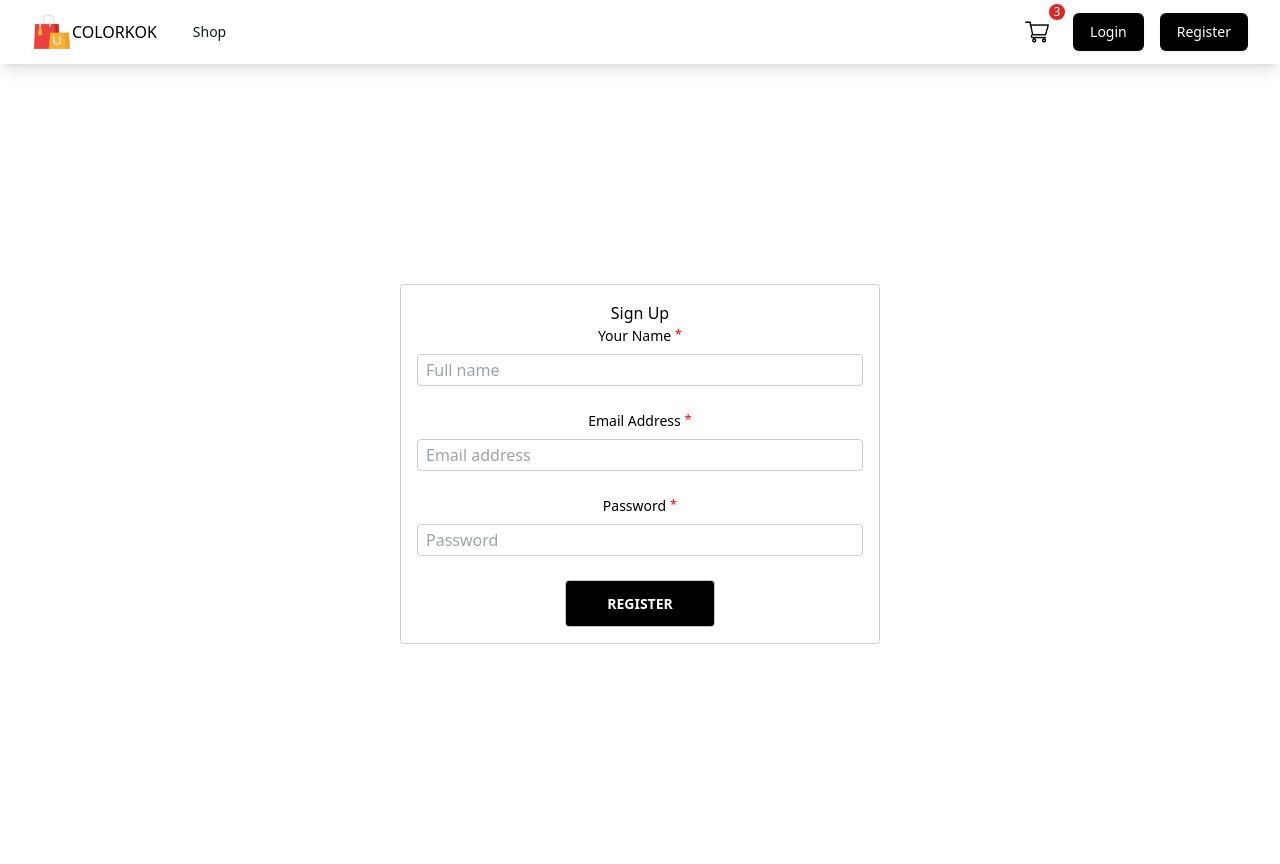
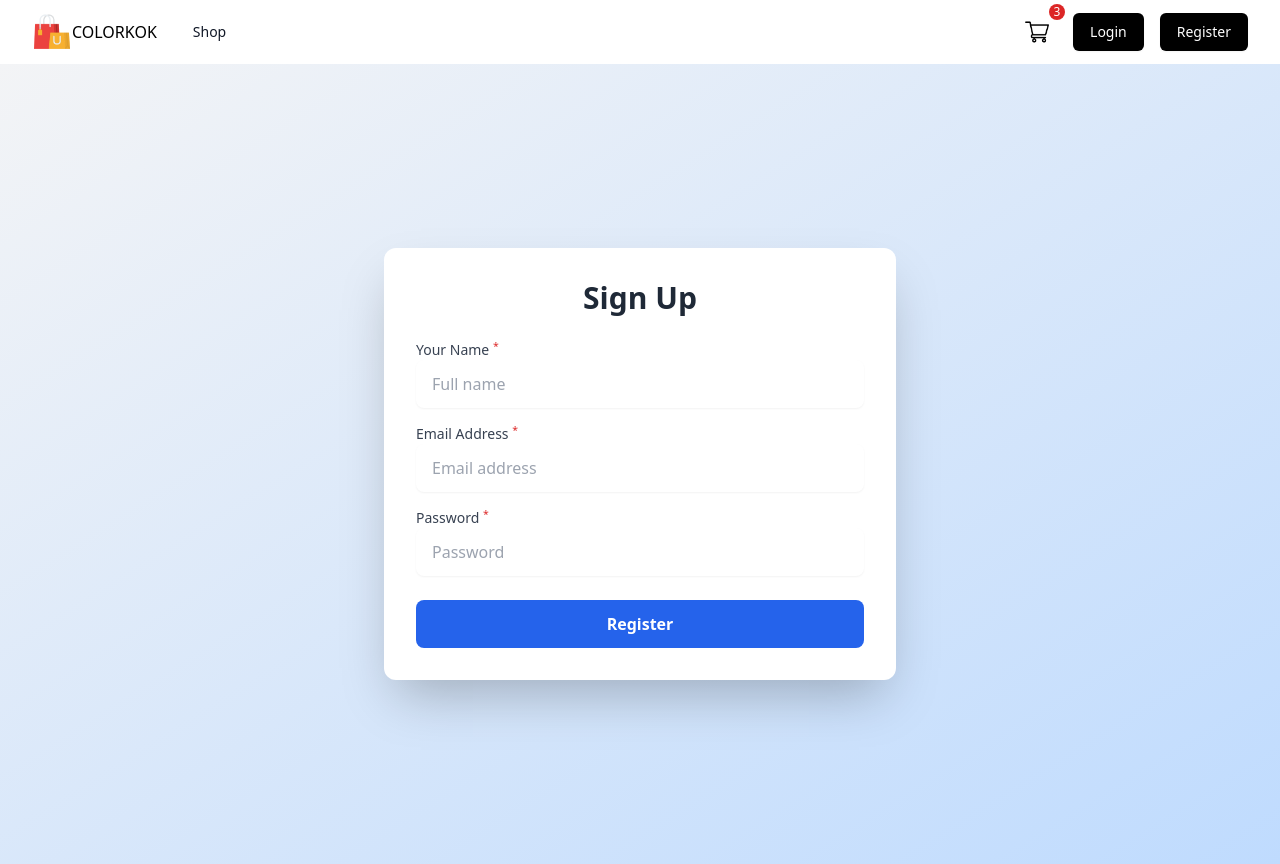
Before and after one commit to PhoebeIvana/website-project, a React (Create React App) app in the folder frontend/: page /signup in a window 1280 px wide. Built offline with nearby package versions, Linux system fonts and the light colour scheme.

Commit message:
Updating the Detail Product Section

```diff
--- a/frontend/src/App.js
+++ b/frontend/src/App.js
@@ -6,7 +6,7 @@ import { Cart } from "./Pages/Cart";
 import { Login } from "./Pages/Login";
 import { Signup } from "./Pages/SignUp";
 import { Shop } from "./Pages/Shop";
-import { Product } from "./Pages/Product";
+import Product from "./Pages/Product";
 import { AuthProvider } from './Context/AuthContext';
 
 function App() {
@@ -17,8 +17,7 @@ function App() {
           <Navbar />
           <Routes>
             <Route path="/" element={<Shop />} />
-            <Route path="/product" element={<Product />} />
-            <Route path=":productId" element={<Product />} />
+            <Route path="/:productId" element={<Product />} />
             <Route />
             <Route path="/cart" element={<Cart />} />
             <Route path="/login" element={<Login />} />
--- a/frontend/src/Components/Item/Item.jsx
+++ b/frontend/src/Components/Item/Item.jsx
@@ -1,8 +1,9 @@
 import React from "react";
+import { Link } from "react-router-dom";
 
 export const Item = ({ id, name, image, new_price, old_price }) => {
   return (
-    <div className="bg-white rounded-lg overflow-hidden shadow-lg transition duration-300 ease-out transform hover:scale-110 hover:shadow-2xl">
+    <Link to={`/${id}`} className="bg-white rounded-lg overflow-hidden shadow-lg transition duration-300 ease-out transform hover:scale-110 hover:shadow-2xl">
       <img src={image} alt={name} className="w-full h-64 object-contain" />
       <div className="p-4">
         <h3 className="text-lg font-semibold text-gray-900">{name}</h3>
@@ -11,6 +12,6 @@ export const Item = ({ id, name, image, new_price, old_price }) => {
           <p className="text-lg text-red-600 font-bold">${new_price}</p>
         </div>
       </div>
-    </div>
+    </Link>
   );
 };
--- a/frontend/src/Pages/Login.jsx
+++ b/frontend/src/Pages/Login.jsx
@@ -1,67 +1,48 @@
-import React from 'react'
-import './Login.css';
-import { useState } from "react";
-import { useAuth } from '../Context/AuthContext';
-import { BrowserRouter as Router, Route, Routes, useNavigate } from 'react-router-dom';
+import React, { useState } from "react";
+import {
+  BrowserRouter as Router,
+  Route,
+  Routes,
+  useNavigate,
+} from "react-router-dom";
+import { useAuth } from "../Context/AuthContext";
 
-const PasswordErrorMessage = () => {
-    return (
-        <p className="FieldError">Password should have at least 4 characters</p>
+const PasswordErrorMessage = () => (
+  <p className="text-red-500 text-xs italic mt-2">
+    Password should have at least 4 characters
+  </p>
 );
-};
 
 export const Login = () => {
   const [email, setEmail] = useState("");
-    const [password, setPassword] = useState({
-        value: "",
-        isTouched: false,
-    });
+  const [password, setPassword] = useState({ value: "", isTouched: false });
   const [loginError, setLoginError] = useState("");
   const { login } = useAuth();
   const navigate = useNavigate();
 
-    const getIsFormValid = () => {
-        return (
-            validateEmail(email) &&
-            password.value.length >= 4
-        );
-    };
+  const getIsFormValid = () =>
+    validateEmail(email) && password.value.length >= 4;
 
-    const validateEmail = (email) => {
-    return String(email)
+  const validateEmail = (email) =>
+    String(email)
       .toLowerCase()
       .match(
-            /^(([^<>()[\]\\.,;:\s@"]+(\.[^<>()[\]\\.,;:\s@"]+)*)|(".+"))@((\[[0-9]{1,3}\.[0-9]{1,3}\.[0-9]{1,3}\.[0-9]{1,3}\])|(([a-zA-Z\-0-9]+\.)+[a-zA-Z]{2,}))$/
+        /^(([^<>()[\]\\.,;:\s@"]+(\.[^<>()[\]\\.,;:\s@"]+)*)|(".+"))@((\[[0-9]{1,3}\.[0-9]{1,3}\.[0-9]{1,3}\.[0-9]{1,3}])|(([a-zA-Z\-0-9]+\.)+[a-zA-Z]{2,}))$/
       );
-    };
-
-    const clearForm = () => {
-        setEmail("");
-        setPassword({
-            value: "",
-            isTouched: false,
-        });
-    };
 
   const handleSubmit = async (e) => {
     e.preventDefault();
-
     try {
-            const response = await fetch('http://localhost:3001/user/login', {
-                method: 'POST',
-                headers: {
-                    'Content-Type': 'application/json',
-                },
+      const response = await fetch("http://localhost:3001/user/login", {
+        method: "POST",
+        headers: { "Content-Type": "application/json" },
         body: JSON.stringify({ email, password: password.value }),
       });
-
       const data = await response.json();
-
       if (response.ok) {
         login({ email });
         alert("Logged In");
-                clearForm();
-                navigate('/');
+        navigate("/");
       } else {
         setLoginError(data.message);
       }
@@ -71,57 +52,56 @@ export const Login = () => {
   };
 
   return (
-        <div className="App">
-            <form onSubmit={handleSubmit}>
-                <fieldset>
-                    <h2>Login</h2>
-                    <div className="Field">
-                        <label>
-                            Email Address <sup>*</sup>
+    <div className="min-h-screen flex items-center justify-center bg-gradient-to-br from-gray-100 to-blue-200">
+      <div className="w-full max-w-lg p-8 bg-white rounded-xl shadow-2xl">
+        <form onSubmit={handleSubmit} className="space-y-6">
+          <h2 className="text-3xl font-semibold text-center text-gray-800">
+            Login
+          </h2>
+          <div className="space-y-4">
+            <div>
+              <label className="block text-sm font-medium text-gray-700">
+                Email Address <sup className="text-red-600">*</sup>
               </label>
               <input
+                type="email"
                 value={email}
-                            onChange={(e) => {
-                                setEmail(e.target.value);
-                            }}
+                onChange={(e) => setEmail(e.target.value)}
                 placeholder="Email address"
+                className="w-full px-4 py-3 rounded-lg shadow-sm border-gray-300 focus:border-indigo-500 focus:ring focus:ring-indigo-500 focus:ring-opacity-50"
               />
             </div>
-                    <div className="Field">
-                        <label>
-                            Password <sup>*</sup>
+            <div>
+              <label className="block text-sm font-medium text-gray-700">
+                Password <sup className="text-red-600">*</sup>
               </label>
               <input
+                type="password"
                 value={password.value}
-                            type="password"
-                            onChange={(e) => {
-                                setPassword({ ...password, value: e.target.value });
-                            }}
-                            onBlur={() => {
-                                setPassword({ ...password, isTouched: true });
-                            }}
+                onChange={(e) =>
+                  setPassword({ ...password, value: e.target.value })
+                }
+                onBlur={() => setPassword({ ...password, isTouched: true })}
                 placeholder="Password"
+                className="w-full px-4 py-3 rounded-lg shadow-sm border-gray-300 focus:border-indigo-500 focus:ring focus:ring-indigo-500 focus:ring-opacity-50"
               />
-                        {password.isTouched && password.value.length < 4 ? (
+              {password.isTouched && password.value.length < 4 && (
                 <PasswordErrorMessage />
-                        ) : null}
+              )}
             </div>
-                    {/* <div className="Field">
-                        <label>
-                            Role <sup>*</sup>
-                        </label>
-                        <select value={role} onChange={(e) => setRole(e.target.value)}>
-                            <option value="role" disabled>Select Role</option>
-                            <option value="user">User</option>
-                            <option value="admin">Admin</option>
-                        </select>
-                    </div> */}
-                    {loginError && <p className="FieldError">{loginError}</p>}
-                    <button className="submit" type="submit" disabled={!getIsFormValid()}>
+          </div>
+          {loginError && (
+            <p className="text-red-500 text-center text-sm">{loginError}</p>
+          )}
+          <button
+            type="submit"
+            disabled={!getIsFormValid()}
+            className="w-full py-3 px-4 bg-blue-600 hover:bg-blue-700 rounded-lg text-white font-bold transition duration-300 ease-in-out transform hover:-translate-y-1"
+          >
             Login
           </button>
-                </fieldset>
         </form>
+      </div>
     </div>
   );
 };
--- a/frontend/src/Pages/SignUp.css
+++ b/frontend/src/Pages/SignUp.css
@@ -1,71 +1,74 @@
 .App {
   display: flex;
   flex: 1;
-    height: 100vh;
+  min-height: 100vh;
   justify-content: center;
   align-items: center;
+  background-color: #f7f7f7;
 }
 
 fieldset {
   display: flex;
-    width: 480px;
-    padding: 16px;
-    border: 1px solid #ccc;
-    border-radius: 4px;
+  width: 100%;
+  max-width: 400px;
+  padding: 2rem;
+  border: 1px solid #e2e8f0;
+  border-radius: 8px;
   flex-direction: column;
+  background: #ffffff;
+  box-shadow: 0 4px 6px rgba(0, 0, 0, 0.1);
 }
 
 label {
-    margin-bottom: 8px;
-    font-size: 14px;
+  margin-bottom: 0.5rem;
+  font-size: 16px;
+  color: #4a5568;
 }
 
 sup {
-    color: red;
-    top: -2px;
-    font-size: 95%;
-    line-height: 0;
+  color: #e53e3e;
   position: relative;
-    vertical-align: baseline;
+  vertical-align: super;
+  font-size: smaller;
 }
 
-  input,
-  select {
-    border-radius: 4px;
-    border: 1px solid #ccc;
-    height: 32px;
-    padding: 0 8px;
+input, select {
+  width: 100%;
+  border-radius: 6px;
+  border: 1px solid #cbd5e0;
+  height: 40px;
+  padding: 0 12px;
+  font-size: 14px;
+  color: #4a5568;
+  background-color: #edf2f7;
 }
 
 .Field {
   position: relative;
-    padding-bottom: 24px;
-    display: flex;
-    flex-direction: column;
+  margin-bottom: 1rem;
 }
 
 .FieldError {
-    position: absolute;
-    bottom: -6px;
-    color: red;
-    font-size: 12px;
-  }
-
-  .Row {
-    display: flex;
-    flex-direction: row;
+  color: #e53e3e;
+  font-size: 14px;
+  padding-top: 4px;
 }
 
 button.submit {
-    padding: 12px;
-    width: 150px;
-    border-radius: 4px;
-    border: 1px solid #ccc;
-    background-color: black;
+  padding: 10px 20px;
+  width: auto;
+  border-radius: 6px;
+  border: none;
+  background-color: #2d3748;
   color: white;
   text-transform: uppercase;
-    font-size: 14px;
+  font-size: 16px;
   font-weight: bold;
   cursor: pointer;
-    margin: auto;
+  transition: background-color 0.2s;
+  align-self: center;
 }
+
+button.submit:hover {
+  background-color: #4a5568;
+}
--- a/frontend/src/Pages/SignUp.jsx
+++ b/frontend/src/Pages/SignUp.jsx
@@ -1,130 +1,103 @@
-import React, { useState } from 'react';
-import './SignUp.css';
-import { useAuth } from '../Context/AuthContext';
-import { BrowserRouter as Router, Route, Routes, useNavigate } from 'react-router-dom';
+import React, { useState } from "react";
+import {
+  BrowserRouter as Router,
+  Route,
+  Routes,
+  useNavigate,
+} from "react-router-dom";
 
-const PasswordErrorMessage = () => {
-    return (
-        <p className="FieldError">Password should have at least 4 characters</p>
+const PasswordErrorMessage = () => (
+  <p className="text-red-500 text-xs italic mt-2">
+    Password should have at least 4 characters
+  </p>
 );
-};
 
 export const Signup = () => {
   const [name, setFullName] = useState("");
   const [email, setEmail] = useState("");
-    const [password, setPassword] = useState({
-        value: "",
-        isTouched: false,
-    });
+  const [password, setPassword] = useState({ value: "", isTouched: false });
   const [signupError, setSignupError] = useState("");
-    const { login } = useAuth();
   const navigate = useNavigate();
 
-    const getIsFormValid = () => {
-        return (
-            name &&
-            validateEmail(email) &&
-            password.value.length >= 4
-        );
-    };
+  const getIsFormValid = () =>
+    name && validateEmail(email) && password.value.length >= 4;
 
-    const validateEmail = (email) => {
-        return String(email)
+  const validateEmail = (email) =>
+    String(email)
       .toLowerCase()
       .match(
-                /^(([^<>()[\]\\.,;:\s@"]+(\.[^<>()[\]\\.,;:\s@"]+)*)|(".+"))@((\[[0-9]{1,3}\.[0-9]{1,3}\.[0-9]{1,3}\.[0-9]{1,3}\])|(([a-zA-Z\-0-9]+\.)+[a-zA-Z]{2,}))$/
+        /^(([^<>()[\]\\.,;:\s@"]+(\.[^<>()[\]\\.,;:\s@"]+)*)|(".+"))@((\[[0-9]{1,3}\.[0-9]{1,3}\.[0-9]{1,3}\.[0-9]{1,3}])|(([a-zA-Z\-0-9]+\.)+[a-zA-Z]{2,}))$/
       );
-    };
-
-    const clearForm = () => {
-        setFullName("");
-        setEmail("");
-        setPassword({
-            value: "",
-            isTouched: false,
-        });
-    };
-
-    const handleSubmit = async (e) => {
-        e.preventDefault();
-
-        try {
-            const response = await fetch('http://localhost:3001/user', {
-                method: 'POST',
-                headers: {
-                    'Content-Type': 'application/json',
-                },
-                body: JSON.stringify({ name, email, password: password.value }), // Mengirim data dalam body permintaan
-            });
-
-            const data = await response.json();
-
-            if (response.ok) {
-                alert("Account Created Successfully!");
-                clearForm();
-                navigate('/login');
-            } else {
-                setSignupError(data.message);
-            }
-        } catch (error) {
-            setSignupError("An error occurred. Please try again later.");
-        }
-    };
 
   return (
-        <div className="App">
-            <form onSubmit={handleSubmit}>
-                <fieldset>
-                    <h2>Sign Up</h2>
-                    <div className="Field">
-                        <label>
-                            Your Name <sup>*</sup>
+    <div className="min-h-screen flex items-center justify-center bg-gradient-to-br from-gray-100 to-blue-200">
+      <div className="w-full max-w-lg p-8 bg-white rounded-xl shadow-2xl">
+        <form
+          onSubmit={(e) => {
+            e.preventDefault();
+            navigate("/login");
+          }}
+          className="space-y-6"
+        >
+          <h2 className="text-3xl font-semibold text-center text-gray-800">
+            Sign Up
+          </h2>
+          <div className="space-y-4">
+            <div>
+              <label className="block text-sm font-medium text-gray-700">
+                Your Name <sup className="text-red-600">*</sup>
               </label>
               <input
+                type="text"
                 value={name}
-                            onChange={(e) => {
-                                setFullName(e.target.value);
-                            }}
+                onChange={(e) => setFullName(e.target.value)}
                 placeholder="Full name"
+                className="w-full px-4 py-3 rounded-lg shadow-sm border-gray-300 focus:border-indigo-500 focus:ring focus:ring-indigo-500 focus:ring-opacity-50"
               />
             </div>
-                    <div className="Field">
-                        <label>
-                            Email Address <sup>*</sup>
+            <div>
+              <label className="block text-sm font-medium text-gray-700">
+                Email Address <sup className="text-red-600">*</sup>
               </label>
               <input
+                type="email"
                 value={email}
-                            onChange={(e) => {
-                                setEmail(e.target.value);
-                            }}
+                onChange={(e) => setEmail(e.target.value)}
                 placeholder="Email address"
+                className="w-full px-4 py-3 rounded-lg shadow-sm border-gray-300 focus:border-indigo-500 focus:ring focus:ring-indigo-500 focus:ring-opacity-50"
               />
             </div>
-                    <div className="Field">
-                        <label>
-                            Password <sup>*</sup>
+            <div>
+              <label className="block text-sm font-medium text-gray-700">
+                Password <sup className="text-red-600">*</sup>
               </label>
               <input
+                type="password"
                 value={password.value}
-                            type="password"
-                            onChange={(e) => {
-                                setPassword({ ...password, value: e.target.value });
-                            }}
-                            onBlur={() => {
-                                setPassword({ ...password, isTouched: true });
-                            }}
+                onChange={(e) =>
+                  setPassword({ ...password, value: e.target.value })
+                }
+                onBlur={() => setPassword({ ...password, isTouched: true })}
                 placeholder="Password"
+                className="w-full px-4 py-3 rounded-lg shadow-sm border-gray-300 focus:border-indigo-500 focus:ring focus:ring-indigo-500 focus:ring-opacity-50"
               />
-                        {password.isTouched && password.value.length < 4 ? (
+              {password.isTouched && password.value.length < 4 && (
                 <PasswordErrorMessage />
-                        ) : null}
+              )}
             </div>
-                    {signupError && <p className="FieldError">{signupError}</p>}
-                    <button className="submit" type="submit" disabled={!getIsFormValid()}>
+          </div>
+          {signupError && (
+            <p className="text-red-500 text-center text-sm">{signupError}</p>
+          )}
+          <button
+            type="submit"
+            disabled={!getIsFormValid()}
+            className="w-full py-3 px-4 bg-blue-600 hover:bg-blue-700 rounded-lg text-white font-bold transition duration-300 ease-in-out transform hover:-translate-y-1"
+          >
             Register
           </button>
-                </fieldset>
         </form>
+      </div>
     </div>
   );
 };
```
Also changed, not shown: frontend/src/Components/Assets/data.js (+9 -1 lines), frontend/src/Pages/Product.jsx (+82 -5 lines). Lines whose indentation alone changed are shown as unchanged.
